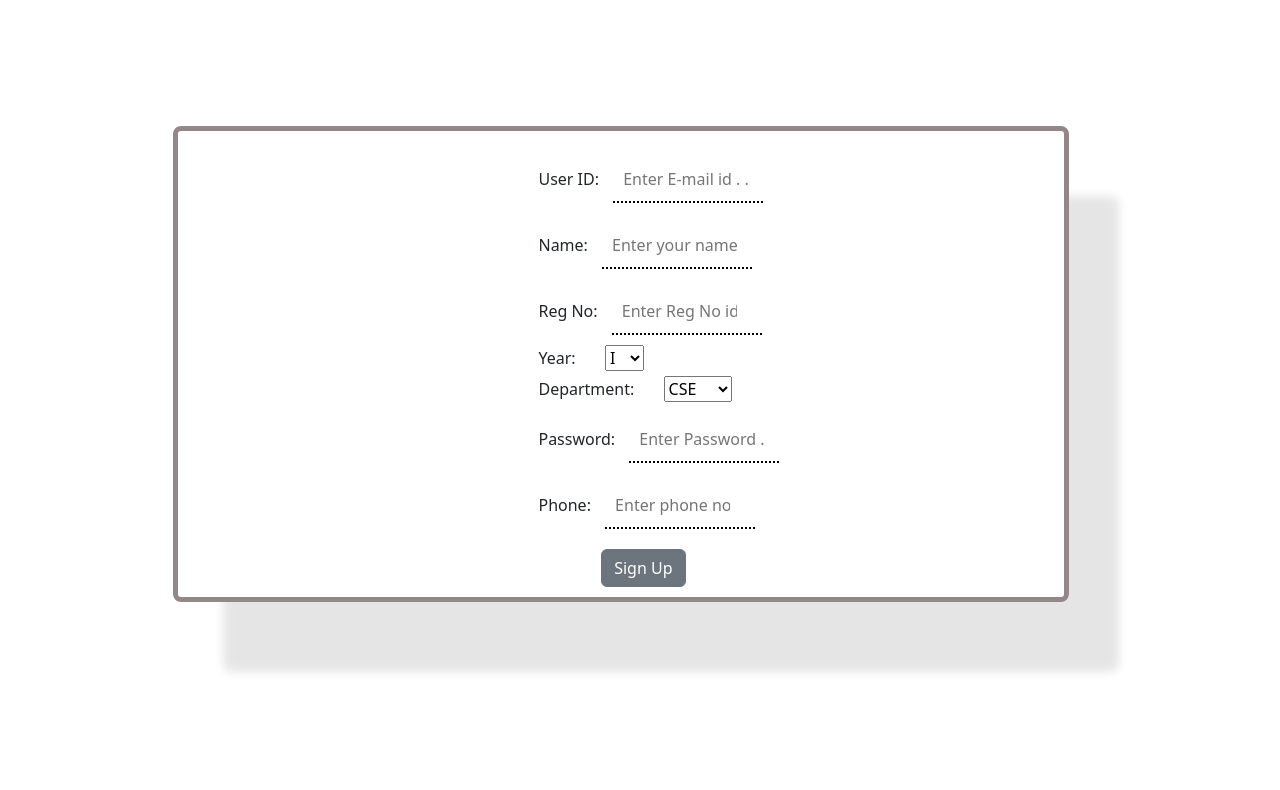
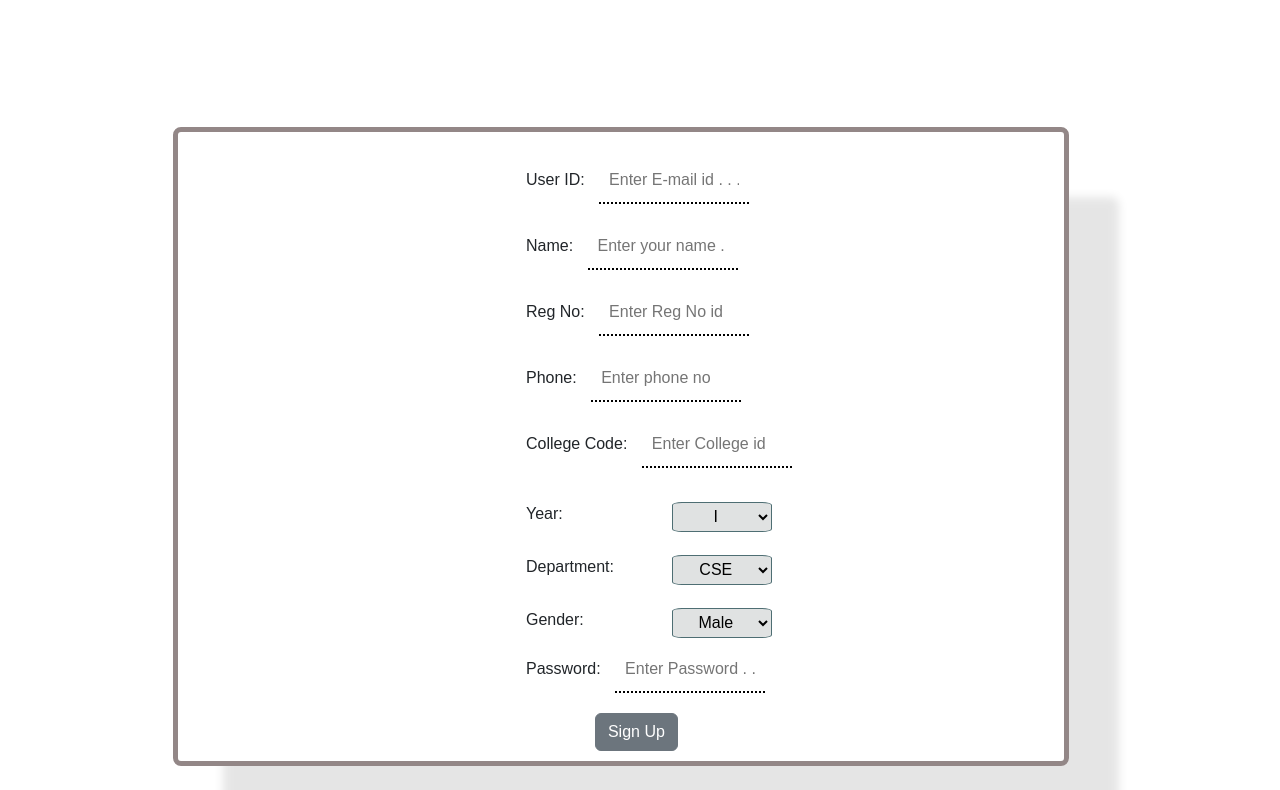
Before and after one commit to Tamil369/food_waste_reduction_application, a website: page public/student-sign-up.html in a window 1280 px wide. Shown: the part 77-867 px from the top of the page. Before the commit the page ends 807 px from the top, so only its background shows below. Drawn offline with nearby package versions, Linux system fonts and the light colour scheme.

Commit message:
Add files via upload

```diff
--- a/public/student-sign-up.html
+++ b/public/student-sign-up.html
@@ -6,8 +6,10 @@
     <title>Template</title>
     <link href="https://cdn.jsdelivr.net/npm/bootstrap@5.3.3/dist/css/bootstrap.min.css" rel="stylesheet" integrity="sha384-QWTKZyjpPEjISv5WaRU9OFeRpok6YctnYmDr5pNlyT2bRjXh0JMhjY6hW+ALEwIH" crossorigin="anonymous">
     <script src="https://cdn.jsdelivr.net/npm/bootstrap@5.3.3/dist/js/bootstrap.bundle.min.js" integrity="sha384-YvpcrYf0tY3lHB60NNkmXc5s9fDVZLESaAA55NDzOxhy9GkcIdslK1eN7N6jIeHz" crossorigin="anonymous"></script>
+    <link rel="stylesheet" href="./style.css">
     <style>
         /* Your CSS styles here */
+
         ul, ol, ls, li {
             text-align: center;
             padding-left: 0;
@@ -48,18 +50,26 @@
         .fade-out {
             opacity: 0;
         }
-        input {
-            width: 150px;
-            padding: 10px;
-            margin-bottom: 20px;
-            border: none;
-            border-bottom: 2px dotted #000000;
-            outline: none;
-        }
         form {
             padding: auto 10%;
             padding-left: 10% ;
+            position: relative;
         }
+        form > input {
+
+            /* position: absolute; */
+            border: none;
+            padding: 10px;
+            margin-bottom: 20px;
+            width: 150px;
+            border-bottom: 2px dotted #000000;
+            outline: none;
+            left: 2px;
+            right: 1px;
+
+
+        }
+
         .out {
             margin:  10% 5% ;
             margin-right: 20%;
@@ -74,6 +84,21 @@
         .selector {
             margin-left: 10%;
             align-self: center;
+        }
+        select
+        {
+            border: 1px solid rgb(78, 110, 115);
+            width: 100px;
+            border-radius: 10%;
+            height: 30px;
+            background-color: #949d9d4a;
+            position: absolute;
+            right: 30px;
+        }
+        select > option
+        {
+
+            text-align: center;
         }
     </style>
     <script>
@@ -109,13 +134,18 @@
                 const department = document.getElementById('department').value;
                 const password = document.getElementById('password').value;
                 const phone = document.getElementById('phone').value;
+                const clg = document.getElementById('codec').value;
+                const gen = document.getElementById('gender').value;
 
+
+                if(clg == 6135)
+                {
                     fetch('/signup', {
                         method: 'POST',
                         headers: {
                             'Content-Type': 'application/json'
                         },
-                    body: JSON.stringify({ email, name, regNo, year, department, password, phone })
+                        body: JSON.stringify({ email, name, regNo, year, department, password, phone, gen })
                     })
                     .then(response => {
                         if (!response.ok) {
@@ -141,6 +171,11 @@
                         messageDiv.style.color = 'red';
                         alert(error.message);
                     });
+                }
+                else
+                {
+                    alert("Enter a Correct College code.");
+                }
             });
         });
 
@@ -203,13 +238,20 @@
                 <input id="name" type="text" name="name" class="child input" placeholder="Enter your name . . . . . . . ." required><br>
                 <label for="regNo"><h6>Reg No:</h6></label>
                 <input id="regNo" type="number" name="regNo" class="child input" placeholder="Enter Reg No id . . . . . . . ." required><br>
+                <label for="phone"><h6>Phone:</h6></label>
+                <input id="phone" type="number" name="phone" class="child input" placeholder="Enter phone no . . . . . . . ." required><br>
+
+                <label for="codec"><h6>College Code:</h6></label>
+                <input id="codec" type="number" name="codec" class="child input" placeholder="Enter College id . . . . . . . ." required><br>
+                <br>
                 <label for="year"><h6>Year:</h6></label>
                 <select id="year" name="year" class="selector" required>
                     <option value="I">I</option>
                     <option value="II">II</option>
                     <option value="III">III</option>
                     <option value="IV">IV</option>
-                </select><br>
+                </select><br><br>
+
                 <label for="department"><h6>Department:</h6></label>
                 <select id="department" name="department" class="selector" required>
                     <option value="CSE">CSE</option>
@@ -217,11 +259,17 @@
                     <option value="EEE">EEE</option>
                     <option value="CIVIL">CIVIL</option>
                     <option value="MECH">MECH</option>
+                </select><br><br>
+
+                <label for="gender"><h6>Gender:</h6></label>
+                <select id="gender" name="gender" class="selector" required>
+                    <option value=0>Female</option>
+                    <option value=1 selected>Male</option>
                 </select><br>
+
+
                 <label for="password"><h6>Password:</h6></label>
                 <input id="password" type="text" name="password" class="child input password-input" placeholder="Enter Password . . . . . . . ." required><br>
-                <label for="phone"><h6>Phone:</h6></label>
-                <input id="phone" type="number" name="phone" class="child input" placeholder="Enter phone no . . . . . . . ." required><br>
                 <button type="submit" class="btn btn-secondary child" style="margin-left: 25%;">Sign Up</button>
             </form>
         </div>
--- /dev/null
+++ b/public/style.css
@@ -0,0 +1,4 @@
+* {
+    box-sizing: border-box;
+    font-family: Arial, sans-serif;
+}
```
Also changed, not shown: public/admine-home.html (+2 -0 lines), public/admine-main.html (+1 -0 lines), public/choose-admin.html (+1 -0 lines), public/choosing-food.html (+1 -0 lines), public/login.html (+1 -0 lines), public/make-admine.html (+1 -0 lines), public/student-home.html (+1 -0 lines). Lines whose indentation alone changed are shown as unchanged.
